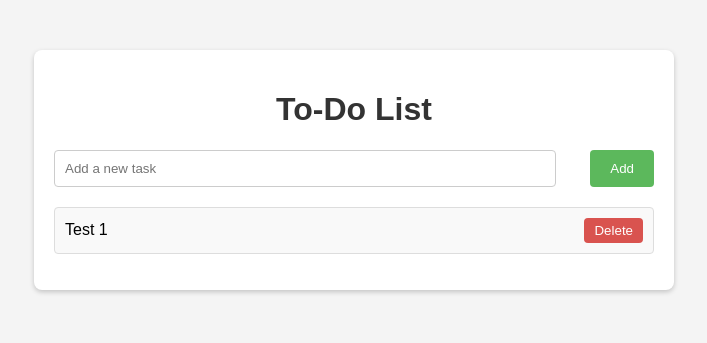
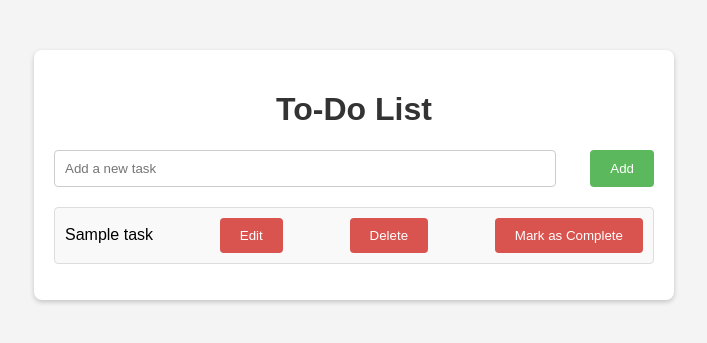
Before and after one commit to saadAshiq141/todo-list, a PHP site: page / in a window 1280 px wide. Shown: the top 343 px of the page, without its empty margins (286-993 px from the left). Run offline with PHP 8.4, Linux system fonts and the light colour scheme; tables that the repository leaves empty or names only in its code hold one stand-in row (values such as "Sample post").

Commit message:
Create and Listing Tasks

```diff
--- a/index.php
+++ b/index.php
@@ -1,3 +1,25 @@
+<?php
+$servername = "localhost";
+$username = "root";
+$password = "";
+$dbname = "todo-list_db";
+
+// Create connection
+$conn = new mysqli($servername, $username, $password, $dbname);
+
+// Check connection
+if ($conn->connect_error) {
+  die("Connection failed: " . $conn->connect_error);
+}
+if(isset($_GET['submit'])){
+    $task_name = $_GET['task_name'];
+    $sql ="INSERT INTO `tasks`(`name`, `status`) VALUES ('$task_name','pending')";
+    $results = $conn->query($sql);
+}
+
+$sql = "SELECT * FROM `tasks` WHERE 1";
+$results = $conn->query($sql);
+?>
 <!DOCTYPE html>
 <html lang="en">
 <head>
@@ -63,7 +85,7 @@
             background: #d9534f;
             border: none;
             color: white;
-            padding: 5px 10px;
+            /* padding: 5px 10px; */
             border-radius: 4px;
             cursor: pointer;
         }
@@ -76,13 +98,22 @@
     <div class="container">
         <h1>To-Do List</h1>
         <!-- Form for creating a task -->
-        <form id="todo-form">
-            <input type="text" id="task-input" placeholder="Add a new task" required>
-            <button type="submit">Add</button>
+        <form method="GET" action="index.php">
+            <input type="text" id="task-input" name="task_name" placeholder="Add a new task" required>
+            <button type="submit" name="submit">Add</button>
         </form>
         <!-- For Task Listing Display -->
         <ul id="todo-list">
-            <li>Test 1 <button>Delete</button></li>
+           <?php foreach($results as $value){ ?>
+            <li><?php echo $value['name']; ?>
+            <button>Edit</button>
+            <button>Delete</button>
+            <?php if ($value['status']== 'pending'){ ?>
+            <button>Mark as Complete</button>
+            <?php } ?>
+        </li>
+
+           <?php } ?>
         </ul>
     </div>
 
```
